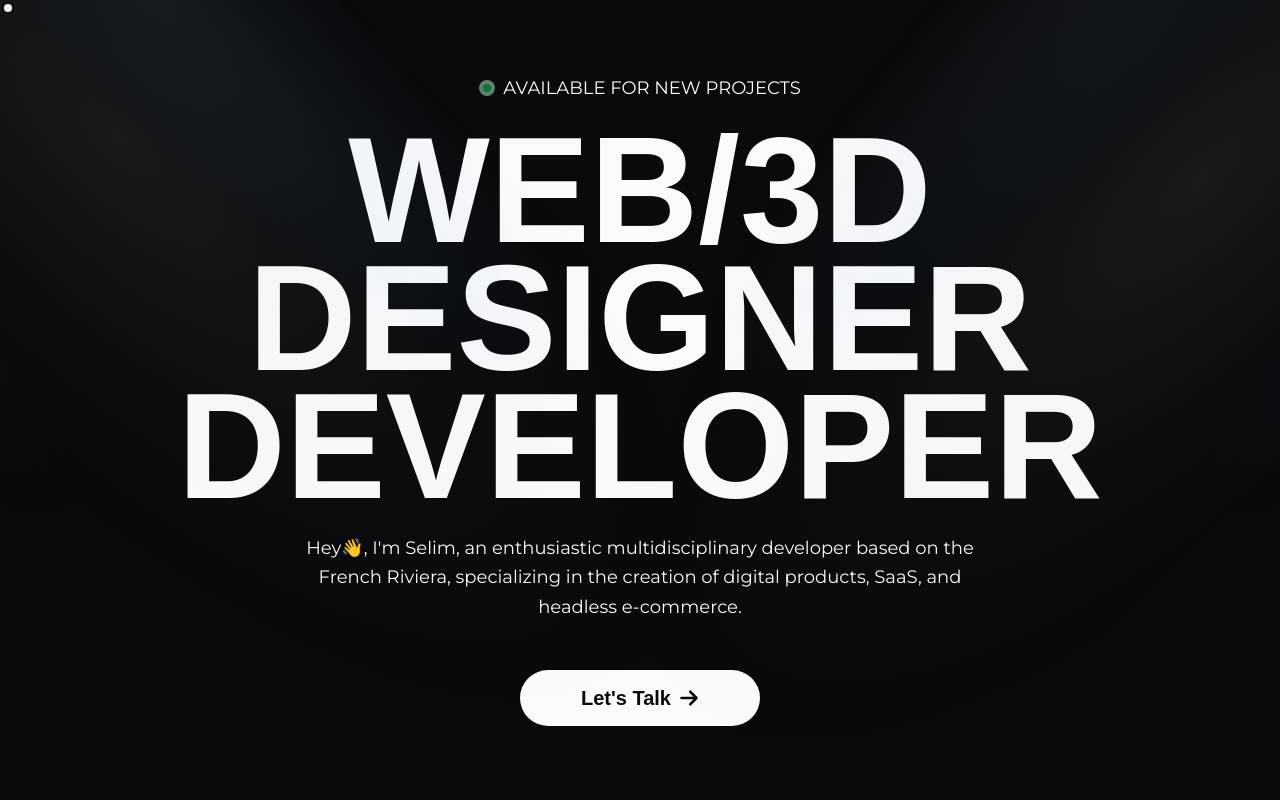
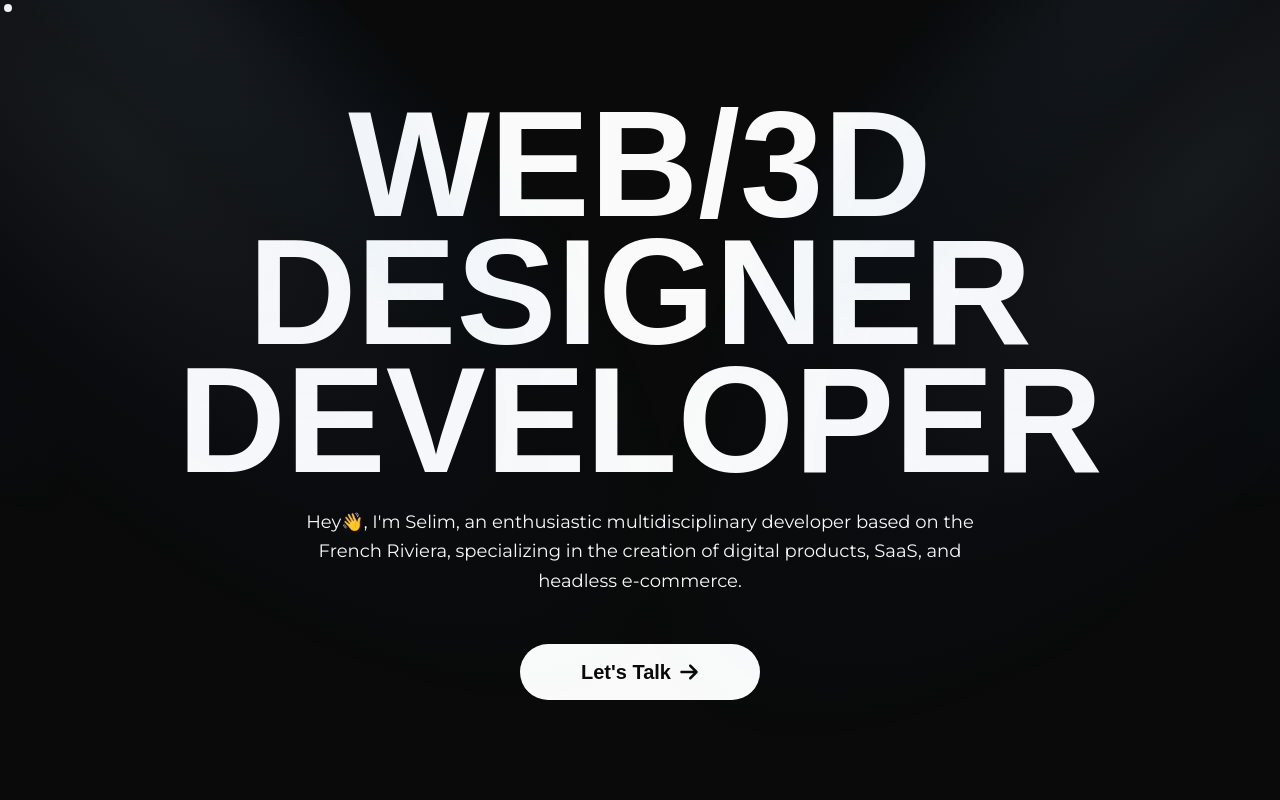
Before and after one commit to selimbaouz/portfolio-sbz, a Next.js app: page / in a window 1280 px wide. Shown: the top 800 px of the page. Built offline with nearby package versions, Linux system fonts and the light colour scheme; a web font is replaced by a local one.

Commit message:
I remove available in new project because is false

```diff
--- a/components/Header.tsx
+++ b/components/Header.tsx
@@ -52,12 +52,6 @@ const HeaderPage = () => {
     <header ref={ref} id="home" className={cn("overflow-hidden size-full h-[90dvh] lg:h-[100dvh] flex relative flex-col justify-center", "md:gap-10", "xl:justify-center")}>
       <Spotlight />
       <div className={cn("px-6 text-center space-y-6", "md:mx-auto md:max-w-xl", "lg:max-w-4xl", "xl:px-10 xl:max-w-full")}>
-        <div className={cn("flex gap-2 items-center justify-center")}>
-          <div className="size-4 bg-green-400 rounded-full border-[4px] border-green-200 animate-pulse"/>
-          <p className={cn("uppercase text-sm lg:text-lg font-[Montserrat]")}>
-          Available for new projects
-          </p>
-        </div>
         <h1  className={cn(
           "text-[50px] px-2 font-bold leading-12 bigTitle",
           "md:text-8xl md:px-0 md:leading-20",
```
